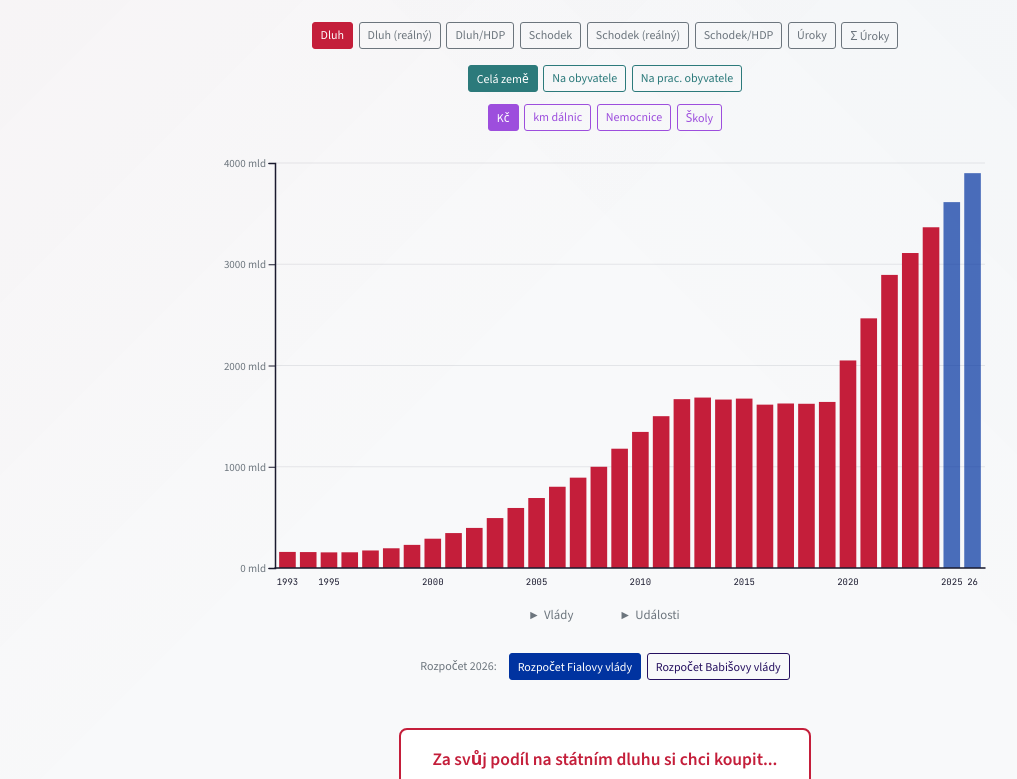
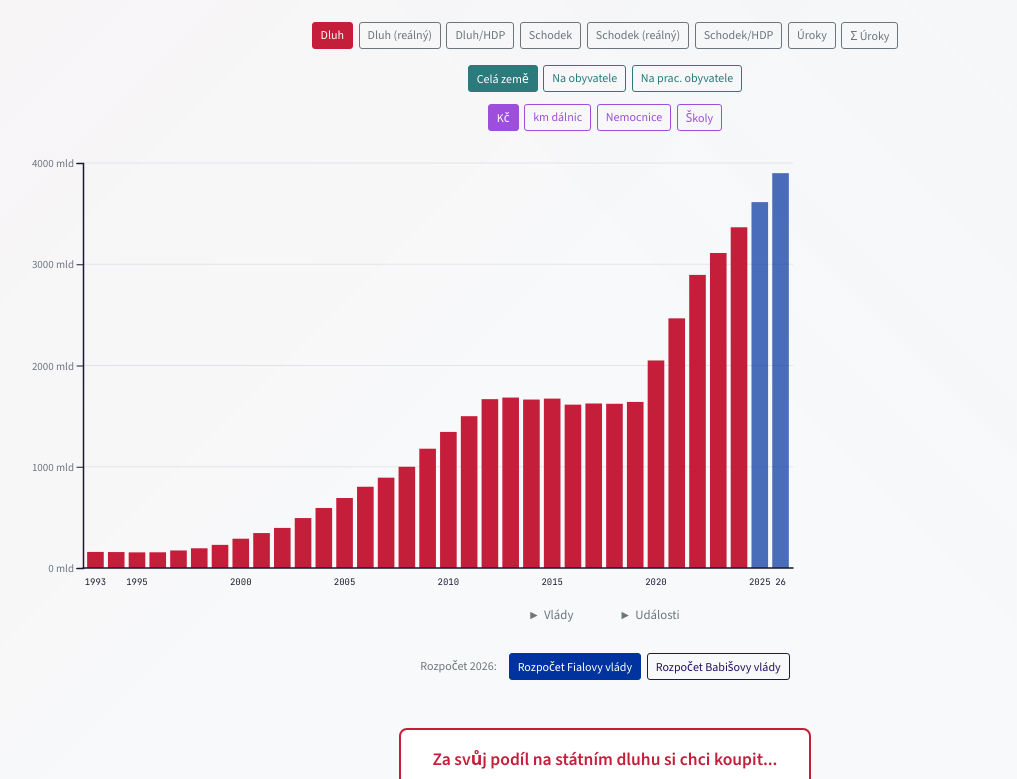
Before and after one commit to Oslicek/Sisyphus, a React (Vite) app: page / in a window 1280 px wide. Shown: the part 437-1216 px from the top of the page, without its empty margins (35-1052 px from the left). Built offline with nearby package versions, Linux system fonts and the light colour scheme.

Commit message:
fix: Prevent chart from overflowing and being clipped on right side
- Changed svgContainer overflow to hidden
- Subtract 2px from container width to prevent rounding issues
- Ensure minimum width of 300px

```diff
--- a/src/components/DebtChart/DebtChart.module.css
+++ b/src/components/DebtChart/DebtChart.module.css
@@ -130,12 +130,13 @@
 
 .svgContainer {
   width: 100%;
-  overflow-x: auto;
+  overflow-x: hidden;
+  overflow-y: visible;
 }
 
 .chart {
   display: block;
-  margin: 0 auto;
+  max-width: 100%;
 }
 
 .bar {
--- a/src/components/DebtChart/DebtChart.tsx
+++ b/src/components/DebtChart/DebtChart.tsx
@@ -78,9 +78,10 @@ export function DebtChart() {
   useEffect(() => {
     function updateDimensions() {
       if (containerRef.current) {
-        const width = containerRef.current.clientWidth;
+        // Subtract 2px to prevent potential overflow from rounding
+        const width = Math.floor(containerRef.current.clientWidth) - 2;
         const height = Math.min(450, Math.max(350, width * 0.45));
-        setDimensions({ width, height });
+        setDimensions({ width: Math.max(300, width), height });
       }
     }
 
```
